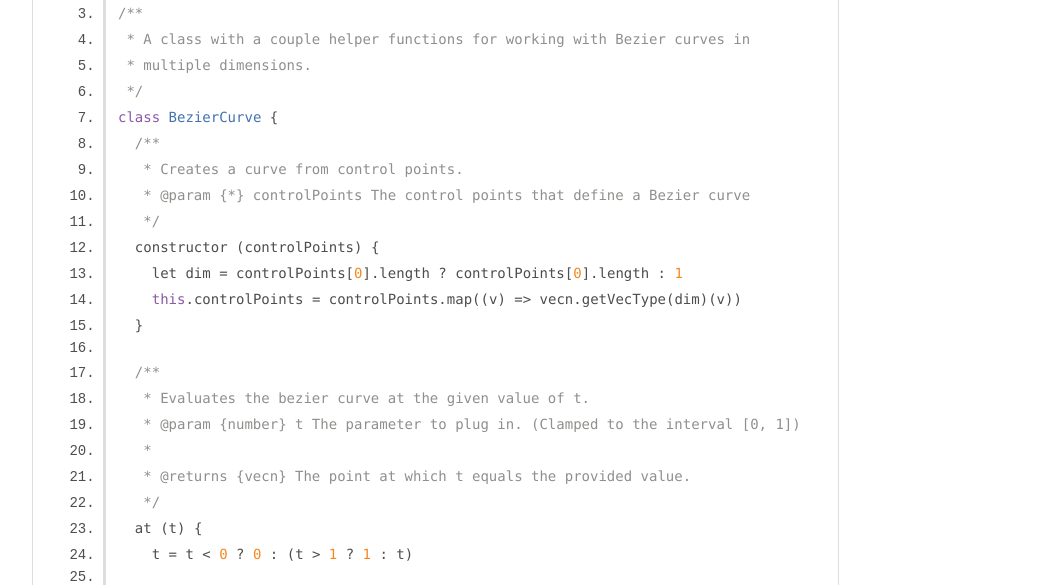
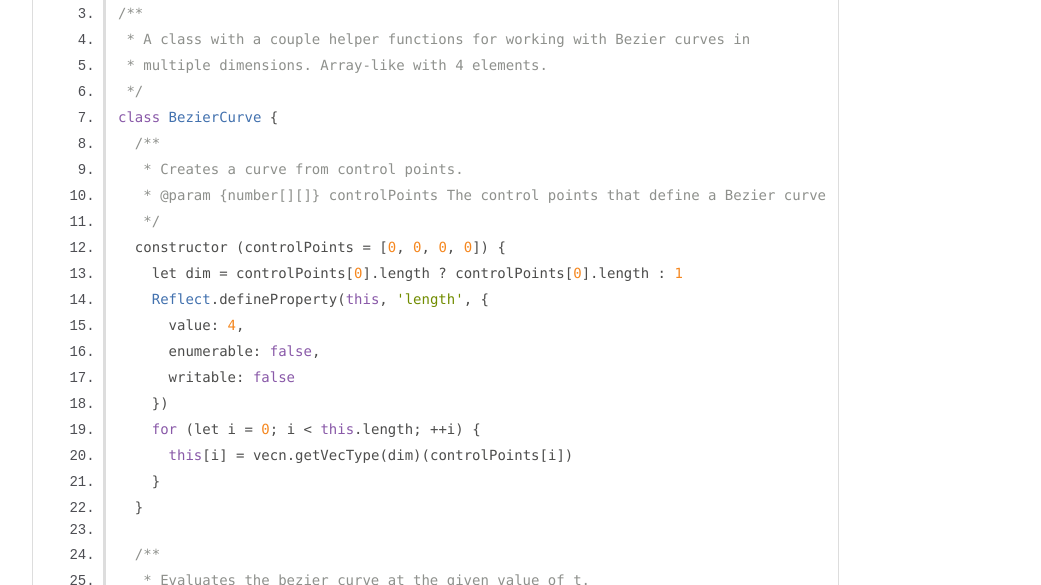
Before and after one commit to Zunawe/bezier-spline, a website: page docs/curve.js.html in a window 1280 px wide. Shown: the part 186-771 px from the top of the page, without its empty margins (0-1041 px from the left). Drawn offline with Linux system fonts and the light colour scheme.

Commit message:
Make BezierCurve array-like

```diff
--- a/docs/curve.js.html
+++ b/docs/curve.js.html
@@ -30,16 +30,23 @@
 
 /**
  * A class with a couple helper functions for working with Bezier curves in
- * multiple dimensions.
+ * multiple dimensions. Array-like with 4 elements.
  */
 class BezierCurve {
   /**
    * Creates a curve from control points.
-   * @param {*} controlPoints The control points that define a Bezier curve
+   * @param {number[][]} controlPoints The control points that define a Bezier curve
    */
-  constructor (controlPoints) {
+  constructor (controlPoints = [0, 0, 0, 0]) {
     let dim = controlPoints[0].length ? controlPoints[0].length : 1
-    this.controlPoints = controlPoints.map((v) => vecn.getVecType(dim)(v))
+    Reflect.defineProperty(this, 'length', {
+      value: 4,
+      enumerable: false,
+      writable: false
+    })
+    for (let i = 0; i &lt; this.length; ++i) {
+      this[i] = vecn.getVecType(dim)(controlPoints[i])
+    }
   }
 
   /**
@@ -52,10 +59,10 @@ class BezierCurve {
     t = t &lt; 0 ? 0 : (t > 1 ? 1 : t)
 
     let terms = []
-    terms.push(this.controlPoints[0].times(Math.pow(1 - t, 3)))
-    terms.push(this.controlPoints[1].times(3 * Math.pow(1 - t, 2) * t))
-    terms.push(this.controlPoints[2].times(3 * (1 - t) * Math.pow(t, 2)))
-    terms.push(this.controlPoints[3].times(Math.pow(t, 3)))
+    terms.push(this[0].times(Math.pow(1 - t, 3)))
+    terms.push(this[1].times(3 * Math.pow(1 - t, 2) * t))
+    terms.push(this[2].times(3 * (1 - t) * Math.pow(t, 2)))
+    terms.push(this[3].times(Math.pow(t, 3)))
 
     return vecn.add(...terms)
   }
@@ -68,7 +75,7 @@ class BezierCurve {
    * @returns {number[]} All real roots of the described equation on the interval [0, 1].
    */
   solve (axis = 0, value = 0) {
-    let points = this.controlPoints.map((v) => v[axis])
+    let points = Array.prototype.map.call(this, (v) => v[axis])
 
     let a = -points[0] + (3 * points[1]) - (3 * points[2]) + points[3]
     let b = (3 * points[0]) - (6 * points[1]) + (3 * points[2])
@@ -203,7 +210,7 @@ module.exports = BezierCurve
 <br class="clear">
 
 <footer>
-    Documentation generated by <a href="https://github.com/jsdoc3/jsdoc">JSDoc 3.5.5</a> on Wed Jun 13 2018 16:34:57 GMT-0600 (MDT)
+    Documentation generated by <a href="https://github.com/jsdoc3/jsdoc">JSDoc 3.5.5</a> on Sat Jun 16 2018 20:59:13 GMT-0600 (MDT)
 </footer>
 
 <script> prettyPrint(); </script>
```
Also changed, not shown: docs/BezierCurve.html (+5 -5 lines), docs/BezierSpline.html (+1 -1 lines), docs/index.html (+1 -1 lines), docs/index.js.html (+1 -1 lines), src/curve.js (+16 -9 lines), test/test_BezierCurve.js (+1 -2 lines).
